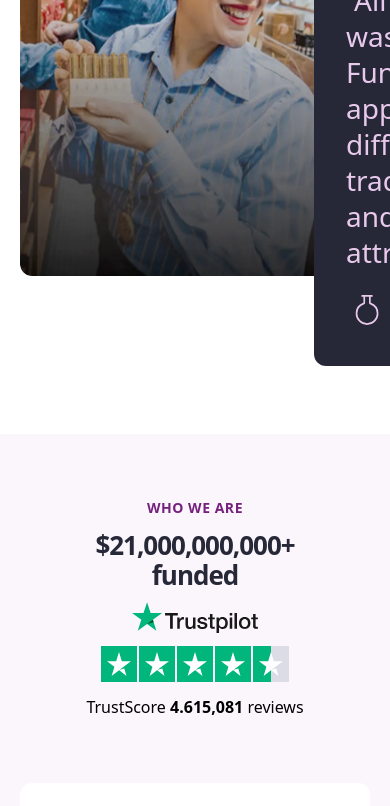
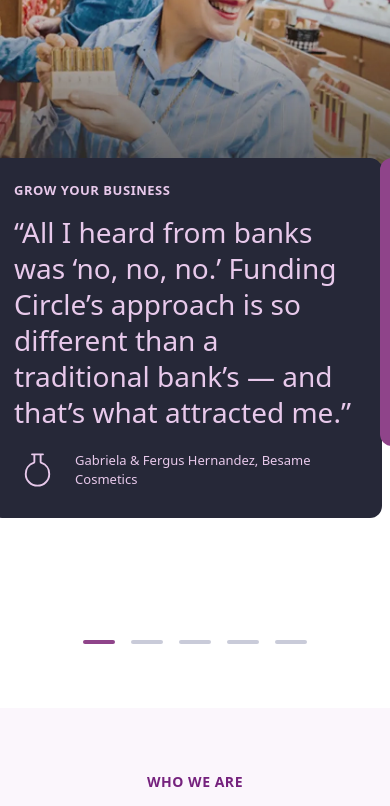
Before and after one commit to soumik9/funding-circle-landing, a Next.js app: page / in a window 390 px wide. Shown: the part 5672-6478 px from the top of the page. Built offline with nearby package versions, Linux system fonts and the light colour scheme.

Commit message:
slider responsive

```diff
--- a/src/views/Home/HowWeHelp.jsx
+++ b/src/views/Home/HowWeHelp.jsx
@@ -1,9 +1,16 @@
+import { useState, useRef } from 'react';
+import { Swiper, SwiperSlide } from 'swiper/react';
+import Image from 'next/image';
 import { wiSliderDatas } from '@/utils/data';
-import Image from 'next/image';
-import React from 'react';
-import { Swiper, SwiperSlide } from 'swiper/react';
 
 const HowWeHelp = () => {
+    const [currentSlide, setCurrentSlide] = useState(0);
+    const swiperRef = useRef(null); // Create a ref for Swiper
+
+    const handleSlideChange = (swiper) => {
+        setCurrentSlide(swiper.realIndex);
+    };
+
     return (
         <div className='section-cmn'>
             <div className='mb-[4rem] text-center help'>
@@ -18,13 +25,34 @@
                     slidesPerGroup={1}
                     loop={true}
                     autoplay={{ delay: 5000 }}
-                    className='h-[500px]'
+                    className='h-[730px] lg:h-[500px]'
+                    onSlideChange={handleSlideChange}
+                    onSwiper={(swiper) => { swiperRef.current = swiper; }} // Set the swiper instance to the ref
+                    breakpoints={{
+                        0: {
+                            slidesPerView: 1,
+                            spaceBetween: 0,
+                            centeredSlides: true
+                        },
+                        1024: {
+                            slidesPerView: 1,
+                            spaceBetween: 0,
+                            centeredSlides: false
+                        },
+                        1440: {
+                            slidesPerView: 3,
+                            spaceBetween: 350,
+                            centeredSlides: false
+                        },
+                    }}
                 >
                     {wiSliderDatas.map(({ img, title, text, name, company, SliderIcon, textColor, bgColor }, index) => (
                         <SwiperSlide key={index}>
-                            <div className='relative px-5 w-[576px]'>
-                                <Image src={img} width={374} height={406} alt={title} className='w-[374px] h-[406px] rounded-[.75rem]' />
-                                <div className={`p-[2rem] ${bgColor} ${textColor} w-[374px] h-auto absolute -right-28 top-12 rounded-[.75rem]`}>
+                            <div className='relative xl:px-5 flex flex-col items-center justify-center xl:w-[576px]'>
+
+                                <Image src={img} width={374} height={406} alt={title} className='w-[392px] h-[392px] lg:w-[461px] xl:w-[374px] lg:h-[406px] rounded-[.75rem]' />
+
+                                <div className={`p-[1.5rem] xl:p-[2rem] ${bgColor} ${textColor} w-[392px] lg:w-[350px] xl:w-[374px] h-auto absolute top-72 right-2 lg:right-8 xl:-right-52 lg:top-12 rounded-[.75rem]`}>
                                     <p className={`title1 ${textColor}`}>{title}</p>
                                     <p className={`body1 my-[1rem] ${textColor}`}>{text}</p>
                                     <div className='flex gap-[1rem] items-center'>
@@ -35,86 +63,24 @@
                             </div>
                         </SwiperSlide>
                     ))}
-                    {/* <SwiperSlide>
-                        <div className='relative px-5 w-[576px]'>
-                            <Image src='/s1.webp' width={374} height={406} alt='spon-1' className='w-[374px] h-[406px] rounded-[.75rem]' />
-                            <div className='p-[2rem] bg-dark text-white w-[374px] h-auto absolute -right-28 top-12 rounded-[.75rem]'>
-                                <p className='text-[#e8c9eb] title1 '>Grow Your Business</p>
-                                <p className='body1 my-[1rem]'>“All I heard from banks was ‘no, no, no.’ Funding Circle’s approach is so different than a traditional bank’s — and that’s what attracted me.”</p>
-                                <div className='flex gap-[1rem] items-center'>
-                                    <SliderOne />
-                                    <p className='body5 text-[#e8c9eb]'>Gabriela & Fergus Hernandez, Besame Cosmetics</p>
-                                </div>
-                            </div>
-                        </div>
-                    </SwiperSlide>
-                    <SwiperSlide>
-                        <div className='relative px-5 w-[576px]'>
-                            <Image src='/s2.webp' width={374} height={406} alt='spon-1' className='w-[374px] h-[406px] rounded-[.75rem]' />
-                            <div className='p-[2rem] bg-primary text-white w-[374px] h-auto absolute -right-28 top-12 rounded-[.75rem]'>
-                                <p className='text-[#e8c9eb] title1 '>Invest in Marketing</p>
-                                <p className='body1 my-[1rem]'>“It was a very simple process. I feel blessed that I decided to call Funding Circle.”</p>
-                                <div className='flex gap-[1rem] items-center'>
-                                    <SliderTwo />
-                                    <p className='body5 text-[#e8c9eb]'>Willie Powells, The Law Offices of Willie D. Powells III and Associates, PLLC</p>
-                                </div>
-                            </div>
-                        </div>
-                    </SwiperSlide>
-                    <SwiperSlide>
-                        <div className='relative px-5 w-[576px]'>
-                            <Image src='/s3.webp' width={374} height={406} alt='spon-1' className='w-[374px] h-[406px] rounded-[.75rem]' />
-                            <div className='p-[2rem] bg-dark text-white w-[374px] h-auto absolute -right-28 top-12 rounded-[.75rem]'>
-                                <p className='text-[#e8c9eb] title1 '>Purchase Inventory</p>
-                                <p className='body1 my-[1rem]'>“By buying inventory before prices increased, we estimate that loan from Funding Circle saved us $20,000 – $30,000 … even with the interest we paid on the loan.”</p>
-                                <div className='flex gap-[1rem] items-center'>
-                                    <SliderThree />
-                                    <p className='body5 text-[#e8c9eb]'>Peter Koshland, Koshland Pharm</p>
-                                </div>
-                            </div>
-                        </div>
-                    </SwiperSlide>
-                    <SwiperSlide>
-                        <div className='relative px-5 w-[576px]'>
-                            <Image src='/s4.webp' width={374} height={406} alt='spon-1' className='w-[374px] h-[406px] rounded-[.75rem]' />
-                            <div className='p-[2rem] bg-dark text-white w-[374px] h-auto absolute -right-28 top-12 rounded-[.75rem]'>
-                                <p className='text-[#e8c9eb] title1 '>Working Capital</p>
-                                <p className='body1 my-[1rem]'>“I recommend Funding Circle because they really get small business. The whole process is a lot smoother, faster, and more personalized than what you’d get from a bank.””</p>
-                                <div className='flex gap-[1rem] items-center'>
-                                    <SliderFour />
-                                    <p className='body5 text-[#e8c9eb]'>Viola Sutanto, Maika Goodss</p>
-                                </div>
-                            </div>
-                        </div>
-                    </SwiperSlide>
-                    <SwiperSlide>
-                        <div className='relative px-5 w-[576px]'>
-                            <Image src='/s5.webp' width={374} height={406} alt='spon-1' className='w-[374px] h-[406px] rounded-[.75rem]' />
-                            <div className='p-[2rem] bg-[#e8c9eb] text-dark w-[374px] h-auto absolute -right-28 top-12 rounded-[.75rem]'>
-                                <p className=' title1 '>Restructure Debt</p>
-                                <p className='body1 my-[1rem]'>“All I heard from banks was ‘no, no, no.’ Funding Circle’s approach is so different than a traditional bank’s — and that’s what attracted me.”</p>
-                                <div className='flex gap-[1rem] items-center'>
-                                    <SliderFive />
-                                    <p className='body5'>Ronald Schott, Ace Media Productions</p>
-                                </div>
-                            </div>
-                        </div>
-                    </SwiperSlide> */}
                 </Swiper>
+
+                {/* Custom Navigation Dots */}
+                <div className='flex justify-center mt-[2.5rem]'>
+                    <div className='flex space-x-4'>
+                        {wiSliderDatas.map((_, index) => (
+                            <div
+                                key={index}
+                                onClick={() => {
+                                    swiperRef.current.slideTo(index); // Use the ref to control Swiper
+                                    setCurrentSlide(index);
+                                }}
+                                className={`cursor-pointer w-8 rounded-[.75rem] h-1 ${currentSlide === index ? 'bg-primary' : 'bg-gray-secondary'}`}
+                            ></div>
+                        ))}
+                    </div>
+                </div>
             </div>
-
-            {/* <div className='flex justify-center'>
-                <div className='flex space-x-4'>
-                    {steps.map((stepNumber, index) => (
-                        <div
-                            key={index}
-                            onClick={() => handleClick(stepNumber)}
-                            className={`cursor-pointer w-6 rounded-[.75rem] h-1 border-2 ${step === stepNumber ? 'border-primary' : 'border-gray-secondary'
-                                }`}
-                        ></div>
-                    ))}
-                </div>
-            </div> */}
         </div>
     );
 };
```
Also changed, not shown: src/views/deom.txt (deleted), 1 other file (tests, documents, lock files or other folders).
